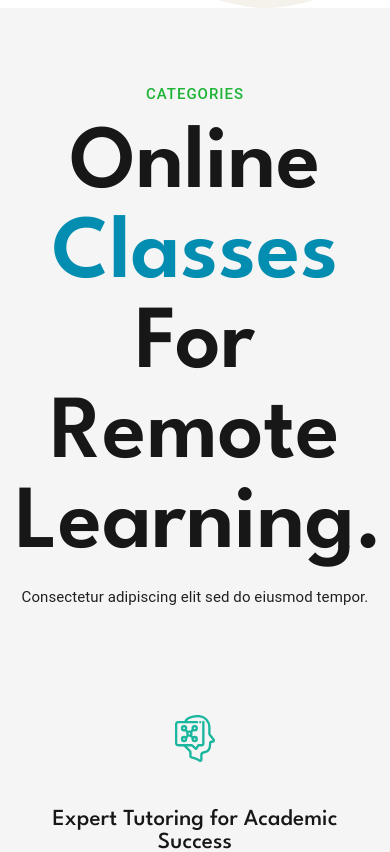
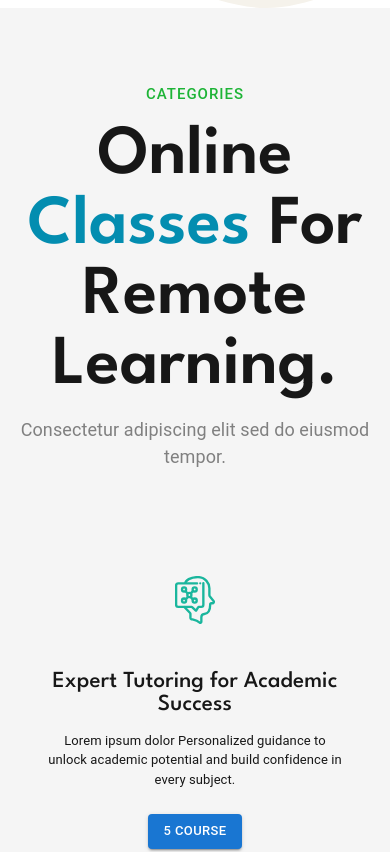
Before and after one commit to 1-aminadab/Wisdom_Front, a React (Vite) app: page / in a window 390 px wide. Shown: the part 840-1692 px from the top of the page. Built offline with nearby package versions, Linux system fonts and the light colour scheme; no server answers; a web font is replaced by a local one.

Commit message:
responsive design section headers

```diff
--- a/src/pages/home/home.css
+++ b/src/pages/home/home.css
@@ -133,7 +133,7 @@ body {
 }
 
 .section-title {
-  font-size: 90px;
+  font-size: 70px;
   --color: var(--kappel);
   text-align: center;
 
@@ -206,8 +206,9 @@ body {
 }
 
 .section-text {
-  font-size: var(--fs-5);
+  font-size: var(--fs-4);
   text-align: center;
+  color: gray;
   margin-block: 15px 25px;
 }
 
```
Also changed, not shown: 4 other files (tests, documents, lock files or other folders).
